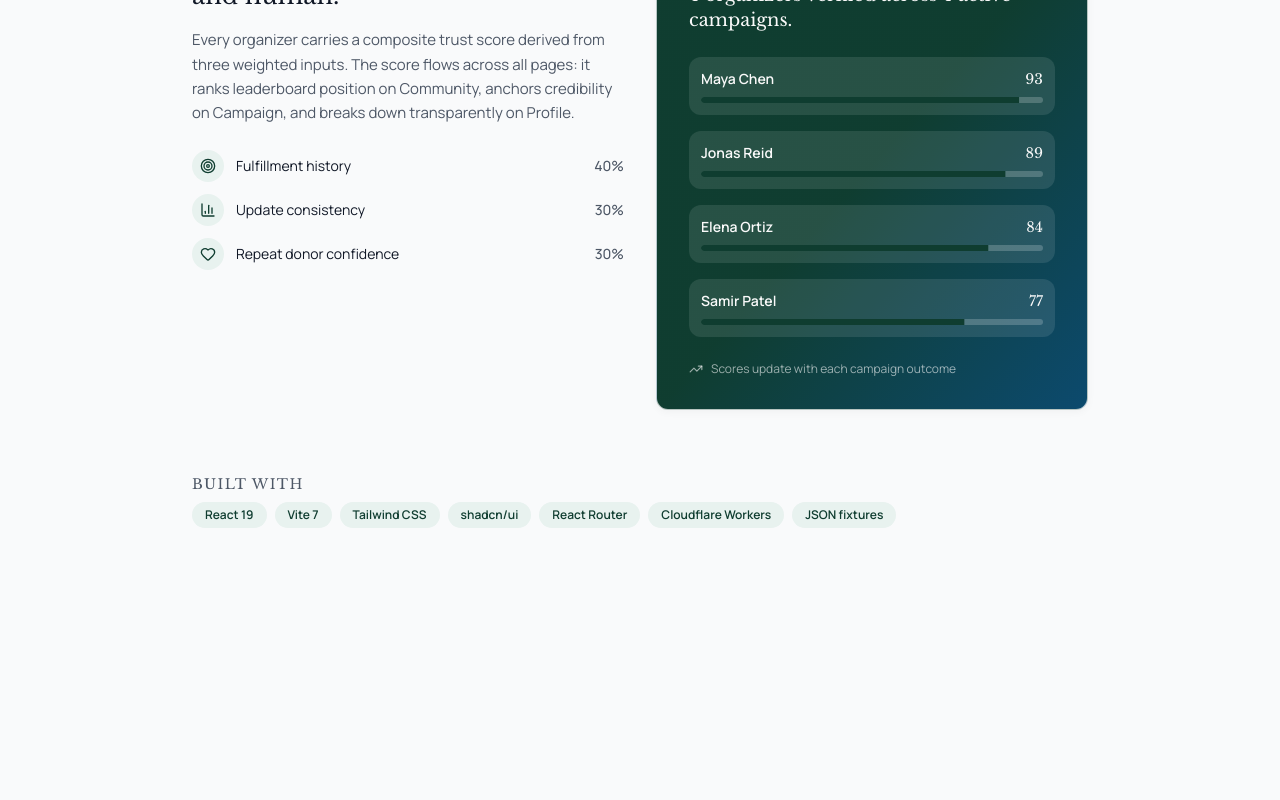
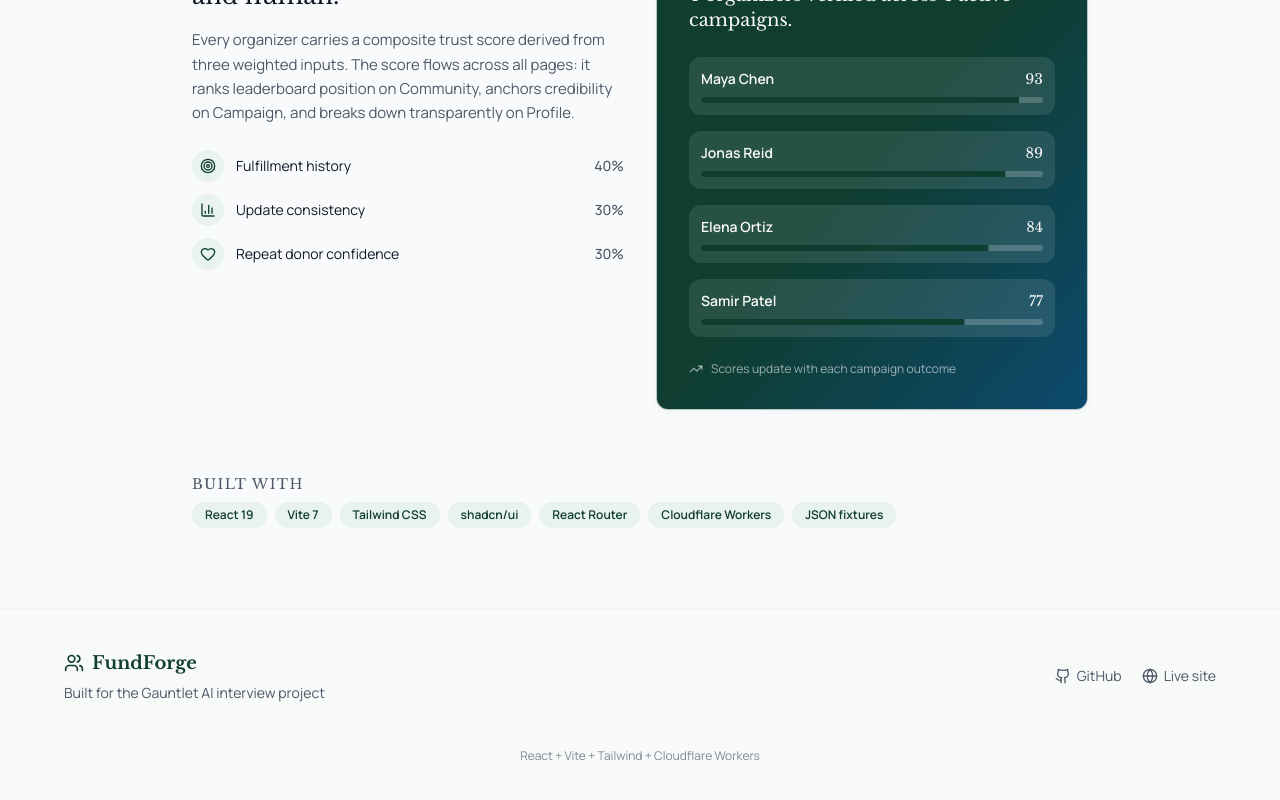
Before and after one commit to thomasfuertes-gauntlet/fundforge, a React (Vite) app in the folder app/: page / in a window 1280 px wide. Shown: the part 1100-1900 px from the top of the page. Before the commit the page ends 1708 px from the top, so only its background shows below. Built offline with nearby package versions, Linux system fonts and the light colour scheme.

Commit message:
Add site footer with project attribution and links
Every page now ends with a FundForge brand mark, GitHub repo link,
live site link, and tech stack line. Prevents the abrupt page-end
feeling during demos.

```diff
--- a/app/src/App.jsx
+++ b/app/src/App.jsx
@@ -3,6 +3,7 @@ import { Routes, Route, useLocation } from "react-router-dom";
 import { TooltipProvider } from "@/components/ui/tooltip";
 import { Toaster } from "@/components/ui/sonner";
 import SiteHeader from "@/components/SiteHeader";
+import SiteFooter from "@/components/SiteFooter";
 import CampaignPage from "@/pages/CampaignPage";
 import CommunityPage from "@/pages/CommunityPage";
 import ProfilePage from "@/pages/ProfilePage";
@@ -32,6 +33,7 @@ function App() {
           <Route path="*" element={<NotFound />} />
         </Routes>
       </ErrorBoundary>
+      <SiteFooter />
       <Toaster position="bottom-right" />
     </TooltipProvider>
   );
--- /dev/null
+++ b/app/src/components/SiteFooter.jsx
@@ -0,0 +1,56 @@
+import { Users, LucideGithub, Globe } from "lucide-react";
+
+export default function SiteFooter() {
+  return (
+    <footer
+      className="border-t border-border/40 bg-background/60"
+      data-testid="site-footer"
+    >
+      <div className="mx-auto max-w-7xl px-4 py-10 sm:px-6 lg:px-16">
+        <div className="flex flex-col items-center gap-6 text-center sm:flex-row sm:justify-between sm:text-left">
+          {/* Brand */}
+          <div className="space-y-1.5">
+            <div className="flex items-center justify-center gap-2 font-serif text-lg font-bold text-primary sm:justify-start">
+              <Users className="h-5 w-5" />
+              FundForge
+            </div>
+            <p className="text-sm text-muted-foreground">
+              Built for the Gauntlet AI interview project
+            </p>
+          </div>
+
+          {/* Links */}
+          <div className="flex items-center gap-5">
+            <a
+              href="https://github.com/tomfuertes/gofundme-interview"
+              target="_blank"
+              rel="noopener noreferrer"
+              className="inline-flex items-center gap-1.5 text-sm text-muted-foreground transition-colors hover:text-foreground"
+              data-testid="footer-github"
+            >
+              <LucideGithub className="h-4 w-4" />
+              GitHub
+            </a>
+            <a
+              href="https://fundforge.tomfuertes.workers.dev"
+              target="_blank"
+              rel="noopener noreferrer"
+              className="inline-flex items-center gap-1.5 text-sm text-muted-foreground transition-colors hover:text-foreground"
+              data-testid="footer-live"
+            >
+              <Globe className="h-4 w-4" />
+              Live site
+            </a>
+          </div>
+        </div>
+
+        {/* Tech line */}
+        <div className="mt-6 border-t border-border/30 pt-5">
+          <p className="text-center text-xs text-muted-foreground/70">
+            React + Vite + Tailwind + Cloudflare Workers
+          </p>
+        </div>
+      </div>
+    </footer>
+  );
+}
```
